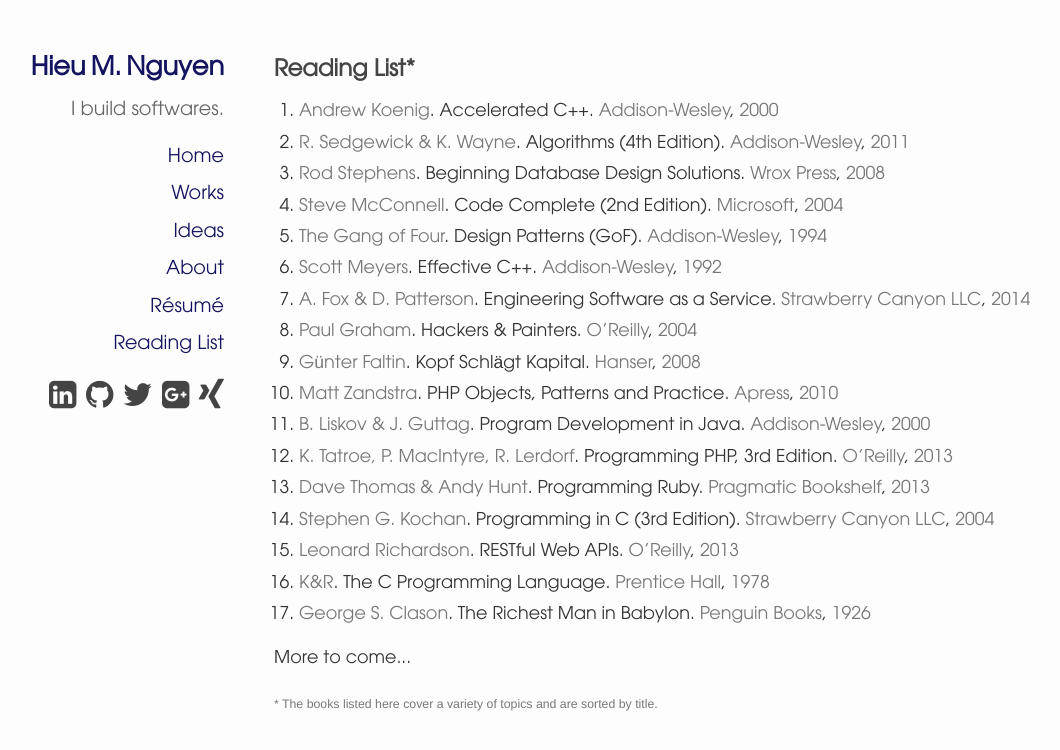
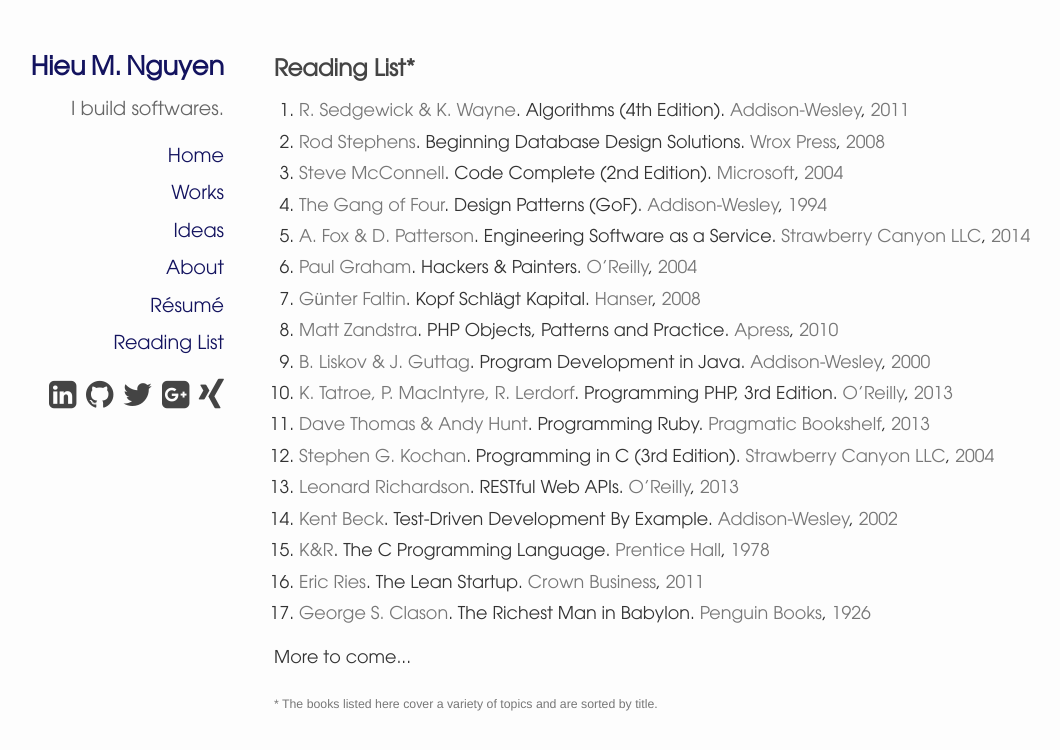
Before and after one commit to ngnmhieu/ngnmhieu.github.io, a Jekyll site: the page built from readinglist.html, in a window 1280 px wide. Shown: the top 750 px of the page, without its empty margins (6-1066 px from the left). Built offline with Jekyll 4.4.1, drawn with Linux system fonts in a browser that asks for light colours; nearby versions of some CDN libraries; Markdown is read by kramdown in place of the engine named in the settings.

Commit message:
update books

```diff
--- a/_data/books.yml
+++ b/_data/books.yml
@@ -1,17 +1,27 @@
-- title: Accelerated C++
-  author: Andrew Koenig
-  year: 2000
-  publisher: Addison-Wesley
+# - title: Accelerated C++
+#   author: Andrew Koenig
+#   year: 2000
+#   publisher: Addison-Wesley
 
-- title: Effective C++
-  author: Scott Meyers
-  year: 1992
-  publisher: Addison-Wesley
+# - title: Effective C++
+#   author: Scott Meyers
+#   year: 1992
+#   publisher: Addison-Wesley
 
 - title: Beginning Database Design Solutions
   author: Rod Stephens
   year: 2008
   publisher: Wrox Press
+
+- title: Test-Driven Development By Example
+  author: Kent Beck
+  year: 2002
+  publisher: Addison-Wesley
+
+- title: The Lean Startup
+  author: Eric Ries
+  year: 2011
+  publisher: Crown Business
 
 - title: Design Patterns (GoF)
   author: The Gang of Four
```
